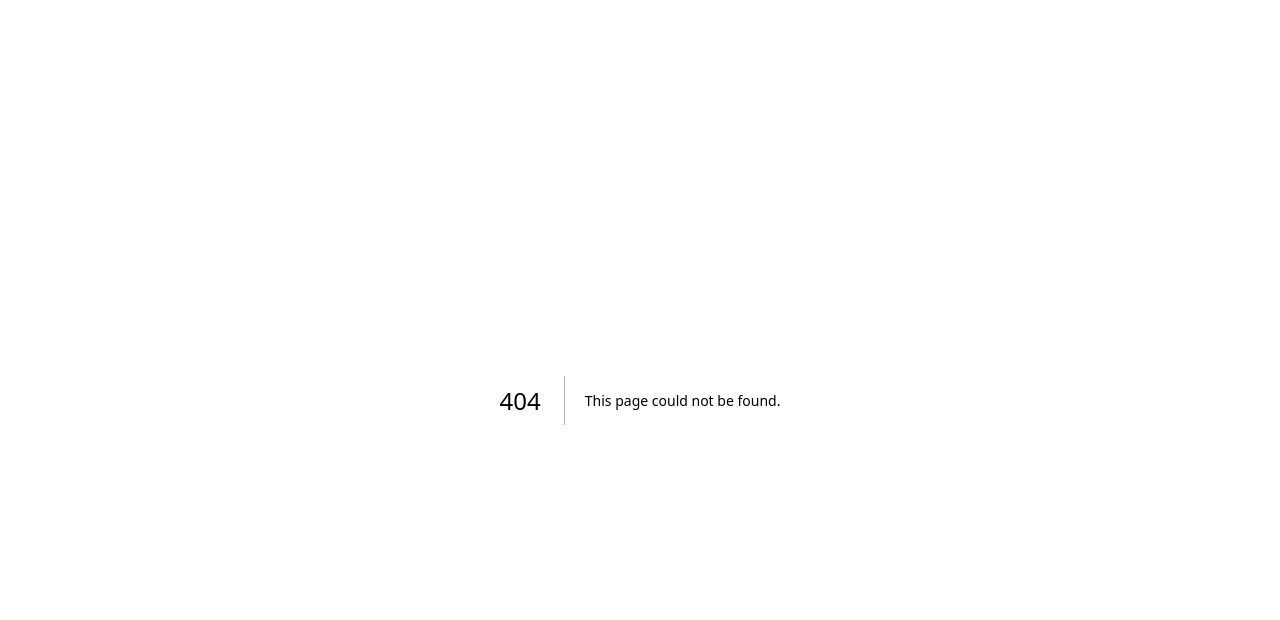
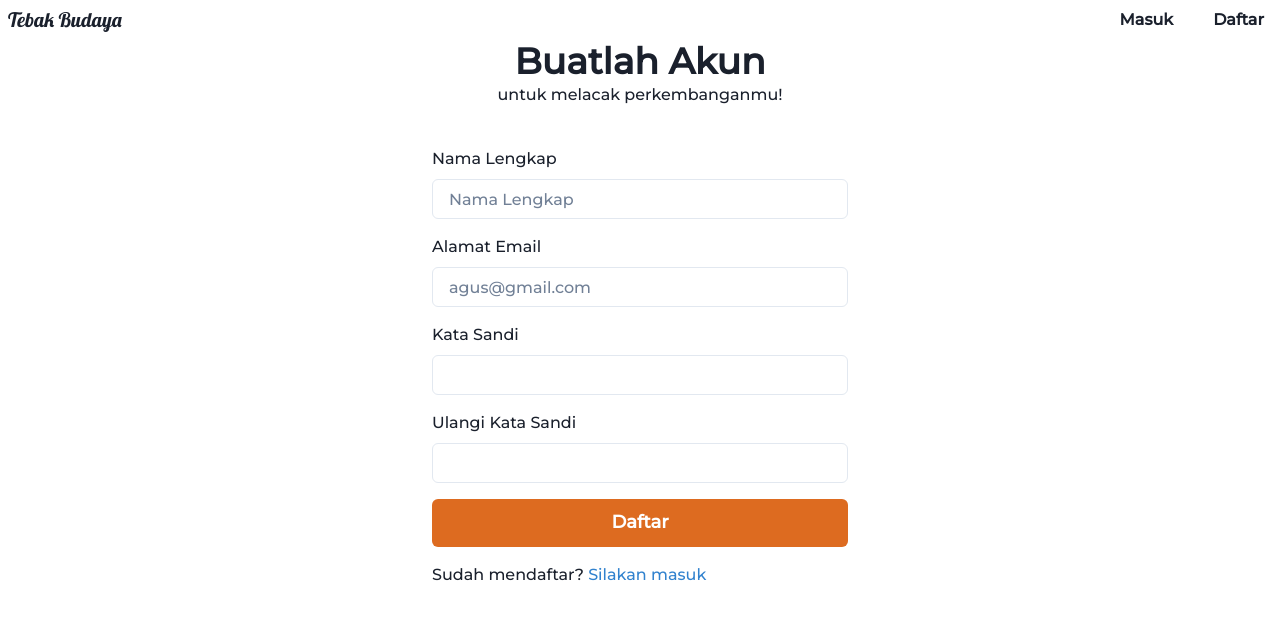
Before and after one commit to Lutfi-Azis/Tebak-Budaya-Indo, a Next.js app: page /register in a window 1280 px wide. Before the commit this address had no page. Shown: the top 620 px of the page. Built offline with nearby package versions, Linux system fonts and the light colour scheme.

Commit message:
feat: register page

```diff
--- /dev/null
+++ b/pages/register.tsx
@@ -0,0 +1,64 @@
+import NextLink from "next/link";
+import {
+  Button,
+  Container,
+  FormControl,
+  FormLabel,
+  Flex,
+  Input,
+  Link,
+  Stack,
+  Heading,
+  Text,
+} from "@chakra-ui/react";
+import Head from "../components/Head";
+import Header from "../components/Header";
+
+export default function Register() {
+  return (
+    <>
+      <Head
+        title="Tebak Budaya"
+        description="Pemilihan mode permainan Tebak Budaya"
+      />
+      <Header />
+      <Container textAlign="center" pb={10}>
+        <Heading>Buatlah Akun</Heading>
+        <Text>untuk melacak perkembanganmu!</Text>
+      </Container>
+      <Container maxW="md">
+        <form>
+          <Stack spacing={4}>
+            <FormControl>
+              <FormLabel>Nama Lengkap</FormLabel>
+              <Input type="text" placeholder="Nama Lengkap" />
+            </FormControl>
+            <FormControl>
+              <FormLabel>Alamat Email</FormLabel>
+              <Input type="email" placeholder="agus@gmail.com" />
+            </FormControl>
+            <FormControl>
+              <FormLabel>Kata Sandi</FormLabel>
+              <Input type="password" />
+            </FormControl>
+            <FormControl>
+              <FormLabel>Ulangi Kata Sandi</FormLabel>
+              <Input type="password" />
+            </FormControl>
+            <Button size="lg" width="100%" type="submit">
+              Daftar
+            </Button>
+            <Flex>
+              <Text>
+                Sudah mendaftar?
+                <NextLink href="/sign-in" passHref legacyBehavior>
+                  <Link color="blue.500"> Silakan masuk</Link>
+                </NextLink>
+              </Text>
+            </Flex>
+          </Stack>
+        </form>
+      </Container>
+    </>
+  );
+}
```
